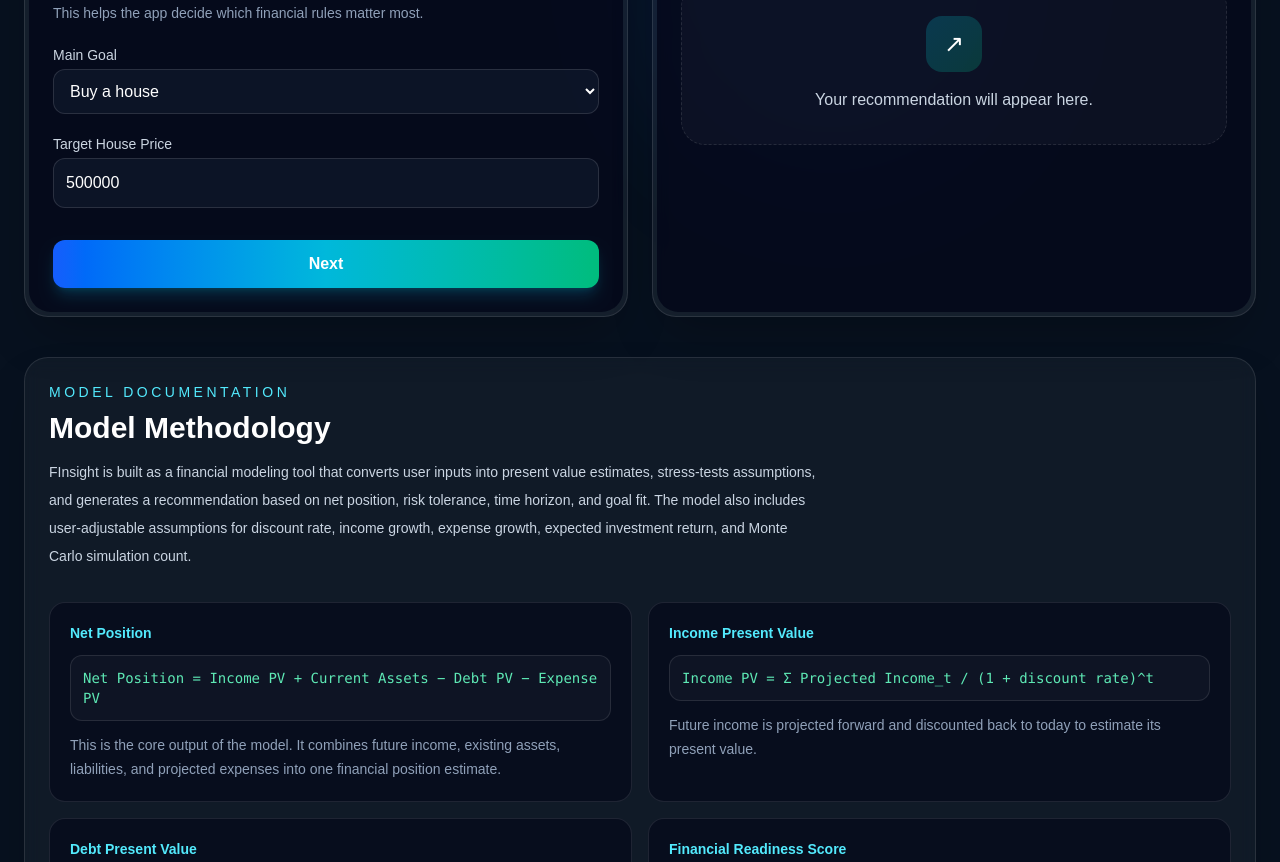
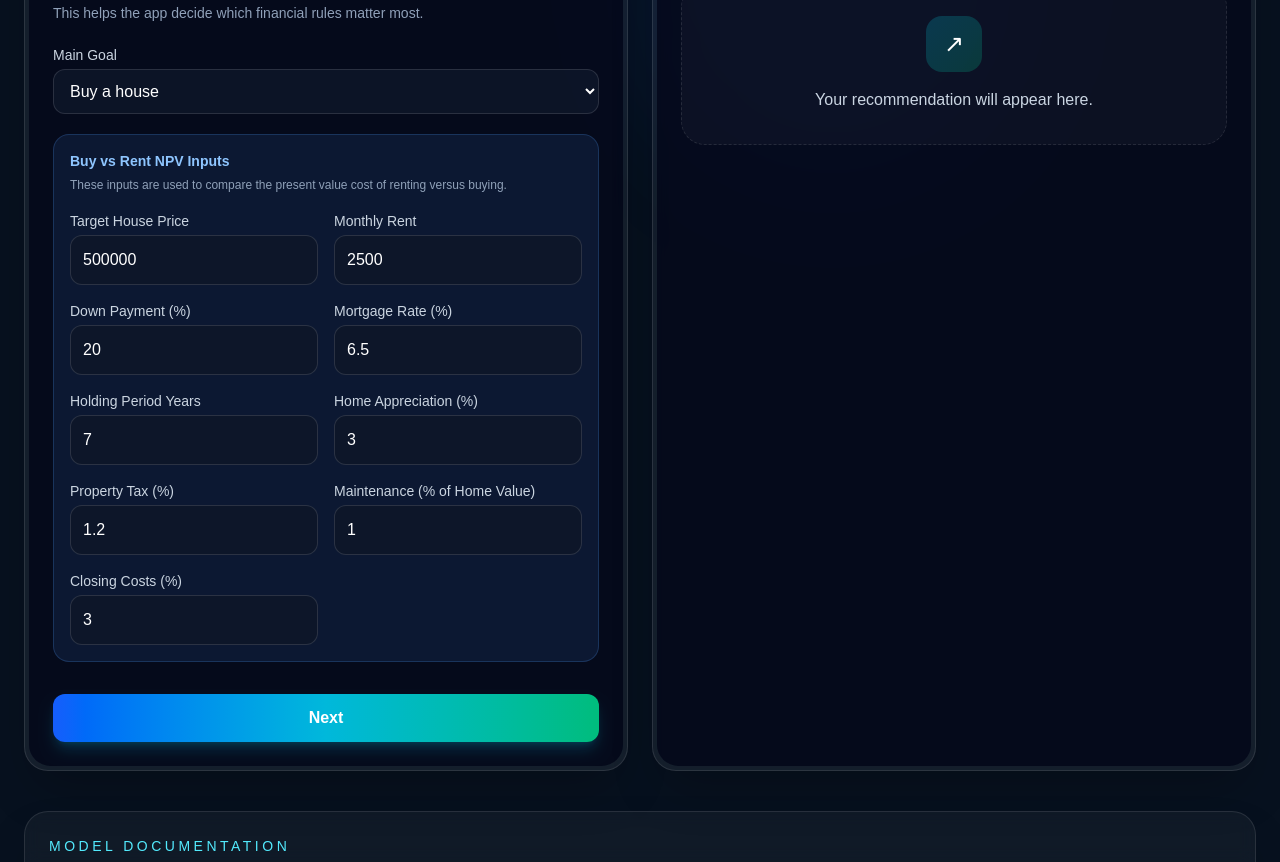
Before and after one commit to Ethan-R162/finsight, a Next.js app: page / in a window 1280 px wide. Shown: the part 620-1482 px from the top of the page. Built offline with nearby package versions, Linux system fonts and the light colour scheme.

Commit message:
Add buy vs rent NPV model

```diff
--- a/components/FinancialForm.tsx
+++ b/components/FinancialForm.tsx
@@ -15,6 +15,7 @@ import { generateActionPlan } from "@/lib/actionPlan";
 import { generateScenarioComparison } from "@/lib/scenarios";
 import { generateSensitivityAnalysis } from "@/lib/sensitivity";
 import { runMonteCarloSimulation } from "@/lib/monteCarlo";
+import { generateBuyRentAnalysis } from "@/lib/buyRent";
 
 type Props = {
   onCalculate: (result: FinancialResult) => void;
@@ -47,6 +48,14 @@ export default function FinancialForm({ onCalculate }: Props) {
     targetHousePrice: 500000,
     scholarshipPercent: 0,
     expectedIncomeIncrease: 0,
+    monthlyRent: 2500,
+    downPaymentPercent: 20,
+    mortgageRate: 6.5,
+    holdingPeriodYears: 7,
+    homeAppreciationRate: 3,
+    propertyTaxRate: 1.2,
+    maintenanceRate: 1,
+    closingCostPercent: 3,
     discountRate: 5,
     baseIncomeGrowthRate: 2,
     expenseGrowthRate: 2.5,
@@ -88,6 +97,7 @@ export default function FinancialForm({ onCalculate }: Props) {
     const scenarioComparison = generateScenarioComparison(form);
     const sensitivityAnalysis = generateSensitivityAnalysis(form);
     const monteCarloResult = runMonteCarloSimulation(form);
+    const buyRentAnalysis = generateBuyRentAnalysis(form);
 
     onCalculate({
       incomePV,
@@ -101,6 +111,7 @@ export default function FinancialForm({ onCalculate }: Props) {
       scenarioComparison,
       sensitivityAnalysis,
       monteCarloResult,
+      buyRentAnalysis,
     });
   }
 
@@ -160,16 +171,114 @@ export default function FinancialForm({ onCalculate }: Props) {
           </div>
 
           {(form.goal === "buy_house" || form.goal === "rent_vs_buy") && (
+  <div className="space-y-4 rounded-2xl border border-blue-400/20 bg-blue-400/10 p-4">
+    <div>
+      <p className="text-sm font-semibold text-blue-300">
+        Buy vs Rent NPV Inputs
+      </p>
+      <p className="mt-1 text-xs leading-5 text-slate-400">
+        These inputs are used to compare the present value cost of renting
+        versus buying.
+      </p>
+    </div>
+
+    <div className="grid gap-4 md:grid-cols-2">
       <div>
         <label className={labelClass}>Target House Price</label>
         <input
           className={inputClass}
           type="number"
           value={form.targetHousePrice}
-                onChange={(e) =>
-                  updateField("targetHousePrice", e.target.value)
-                }
+          onChange={(e) => updateField("targetHousePrice", e.target.value)}
         />
+      </div>
+
+      <div>
+        <label className={labelClass}>Monthly Rent</label>
+        <input
+          className={inputClass}
+          type="number"
+          value={form.monthlyRent}
+          onChange={(e) => updateField("monthlyRent", e.target.value)}
+        />
+      </div>
+
+      <div>
+        <label className={labelClass}>Down Payment (%)</label>
+        <input
+          className={inputClass}
+          type="number"
+          step="0.1"
+          value={form.downPaymentPercent}
+          onChange={(e) => updateField("downPaymentPercent", e.target.value)}
+        />
+      </div>
+
+      <div>
+        <label className={labelClass}>Mortgage Rate (%)</label>
+        <input
+          className={inputClass}
+          type="number"
+          step="0.1"
+          value={form.mortgageRate}
+          onChange={(e) => updateField("mortgageRate", e.target.value)}
+        />
+      </div>
+
+      <div>
+        <label className={labelClass}>Holding Period Years</label>
+        <input
+          className={inputClass}
+          type="number"
+          value={form.holdingPeriodYears}
+          onChange={(e) => updateField("holdingPeriodYears", e.target.value)}
+        />
+      </div>
+
+      <div>
+        <label className={labelClass}>Home Appreciation (%)</label>
+        <input
+          className={inputClass}
+          type="number"
+          step="0.1"
+          value={form.homeAppreciationRate}
+          onChange={(e) => updateField("homeAppreciationRate", e.target.value)}
+        />
+      </div>
+
+      <div>
+        <label className={labelClass}>Property Tax (%)</label>
+        <input
+          className={inputClass}
+          type="number"
+          step="0.1"
+          value={form.propertyTaxRate}
+          onChange={(e) => updateField("propertyTaxRate", e.target.value)}
+        />
+      </div>
+
+      <div>
+        <label className={labelClass}>Maintenance (% of Home Value)</label>
+        <input
+          className={inputClass}
+          type="number"
+          step="0.1"
+          value={form.maintenanceRate}
+          onChange={(e) => updateField("maintenanceRate", e.target.value)}
+        />
+      </div>
+
+      <div>
+        <label className={labelClass}>Closing Costs (%)</label>
+        <input
+          className={inputClass}
+          type="number"
+          step="0.1"
+          value={form.closingCostPercent}
+          onChange={(e) => updateField("closingCostPercent", e.target.value)}
+        />
+      </div>
+    </div>
   </div>
 )}
 
@@ -528,106 +637,6 @@ export default function FinancialForm({ onCalculate }: Props) {
           </div>
         </section>
       )}
-            {step === 7 && (
-        <section className="space-y-5">
-          <div>
-            <p className="text-sm uppercase tracking-[0.25em] text-cyan-300">
-              Model Controls
-            </p>
-            <h2 className="mt-2 text-2xl font-bold">Model assumptions</h2>
-            <p className={mutedText}>
-              Adjust the core assumptions used in the present value model,
-              sensitivity analysis, and Monte Carlo simulation.
-            </p>
-          </div>
-
-          <div className="grid gap-4 md:grid-cols-2">
-            <div>
-              <label className={labelClass}>Discount Rate (%)</label>
-              <input
-                className={inputClass}
-                type="number"
-                step="0.1"
-                value={form.discountRate}
-                onChange={(e) => updateField("discountRate", e.target.value)}
-              />
-              <p className="mt-1 text-xs text-slate-500">
-                Used to discount future income and expenses.
-              </p>
-            </div>
-
-            <div>
-              <label className={labelClass}>Base Income Growth (%)</label>
-              <input
-                className={inputClass}
-                type="number"
-                step="0.1"
-                value={form.baseIncomeGrowthRate}
-                onChange={(e) =>
-                  updateField("baseIncomeGrowthRate", e.target.value)
-                }
-              />
-              <p className="mt-1 text-xs text-slate-500">
-                Added to the industry growth adjustment.
-              </p>
-            </div>
-
-            <div>
-              <label className={labelClass}>Expense Growth / Inflation (%)</label>
-              <input
-                className={inputClass}
-                type="number"
-                step="0.1"
-                value={form.expenseGrowthRate}
-                onChange={(e) =>
-                  updateField("expenseGrowthRate", e.target.value)
-                }
-              />
-              <p className="mt-1 text-xs text-slate-500">
-                Used in the Monte Carlo expense projection.
-              </p>
-            </div>
-
-            <div>
-              <label className={labelClass}>Expected Investment Return (%)</label>
-              <input
-                className={inputClass}
-                type="number"
-                step="0.1"
-                value={form.expectedInvestmentReturn}
-                onChange={(e) =>
-                  updateField("expectedInvestmentReturn", e.target.value)
-                }
-              />
-              <p className="mt-1 text-xs text-slate-500">
-                Used to simulate asset growth.
-              </p>
-            </div>
-
-            <div>
-              <label className={labelClass}>Monte Carlo Simulations</label>
-              <input
-                className={inputClass}
-                type="number"
-                step="100"
-                value={form.monteCarloRuns}
-                onChange={(e) => updateField("monteCarloRuns", e.target.value)}
-              />
-              <p className="mt-1 text-xs text-slate-500">
-                Recommended: 1,000. Maximum used by model: 10,000.
-              </p>
-            </div>
-          </div>
-
-          <div className="rounded-2xl border border-purple-400/20 bg-purple-400/10 p-4 text-sm leading-6 text-purple-100">
-            <p>
-              These assumptions flow through the model calculations, stress
-              testing, and simulation outputs. This makes the model more
-              transparent and easier to defend.
-            </p>
-          </div>
-        </section>
-      )}
 
       <div className="flex gap-3 pt-2">
         {step > 1 && (
--- a/components/ResultsCard.tsx
+++ b/components/ResultsCard.tsx
@@ -262,7 +262,65 @@ export default function ResultsCard({ result }: Props) {
           </p>
         </div>
       </div>
+      <div className="rounded-3xl border border-teal-400/20 bg-teal-400/10 p-5">
+  <p className="text-sm uppercase tracking-[0.2em] text-teal-300">
+    Buy vs Rent NPV Model
+  </p>
 
+  <p className="mt-2 text-sm leading-6 text-slate-300">
+    This model compares the present value cost of renting versus buying over the
+    selected holding period.
+  </p>
+
+  <div className="mt-4 grid gap-3 md:grid-cols-2">
+    <div className="rounded-2xl border border-white/10 bg-slate-950/50 p-4">
+      <p className="text-xs uppercase tracking-[0.2em] text-slate-500">
+        PV Cost of Renting
+      </p>
+      <p className="mt-2 text-xl font-semibold text-white">
+        {formatCurrency(result.buyRentAnalysis.rentPV)}
+      </p>
+    </div>
+
+    <div className="rounded-2xl border border-white/10 bg-slate-950/50 p-4">
+      <p className="text-xs uppercase tracking-[0.2em] text-slate-500">
+        PV Cost of Buying
+      </p>
+      <p className="mt-2 text-xl font-semibold text-white">
+        {formatCurrency(result.buyRentAnalysis.buyPV)}
+      </p>
+    </div>
+  </div>
+
+  <div className="mt-4 rounded-2xl border border-white/10 bg-slate-950/50 p-4">
+    <p className="text-xs uppercase tracking-[0.2em] text-slate-500">
+      NPV Difference
+    </p>
+
+    <p
+      className={`mt-2 text-3xl font-bold ${
+        result.buyRentAnalysis.recommendation === "buy"
+          ? "text-emerald-300"
+          : "text-cyan-300"
+      }`}
+    >
+      {formatCurrency(result.buyRentAnalysis.difference)}
+    </p>
+
+    <p className="mt-3 text-sm leading-6 text-slate-300">
+      {result.buyRentAnalysis.summary}
+    </p>
+
+    <div className="mt-4 rounded-xl border border-white/10 bg-white/[0.03] p-3">
+      <p className="text-sm text-slate-300">
+        Model recommendation:{" "}
+        <span className="font-semibold uppercase text-teal-300">
+          {result.buyRentAnalysis.recommendation}
+        </span>
+      </p>
+    </div>
+  </div>
+</div>
       <div className="rounded-3xl border border-purple-400/20 bg-purple-400/10 p-5">
         <p className="text-sm uppercase tracking-[0.2em] text-purple-300">
           Sensitivity Analysis
--- /dev/null
+++ b/lib/buyRent.ts
@@ -0,0 +1,130 @@
+import { BuyRentAnalysis, FinancialInput } from "@/types/financial";
+import { presentValueOfAnnuity } from "@/lib/calculations";
+
+function percentToDecimal(value: number): number {
+  return value / 100;
+}
+
+function calculateMonthlyMortgagePayment(
+  loanAmount: number,
+  annualRate: number,
+  years: number
+): number {
+  const monthlyRate = annualRate / 12;
+  const months = years * 12;
+
+  if (monthlyRate === 0) {
+    return loanAmount / months;
+  }
+
+  return (
+    loanAmount *
+    (monthlyRate * Math.pow(1 + monthlyRate, months)) /
+    (Math.pow(1 + monthlyRate, months) - 1)
+  );
+}
+
+function calculateRemainingLoanBalance(
+  loanAmount: number,
+  annualRate: number,
+  yearsTotal: number,
+  yearsPaid: number
+): number {
+  const monthlyRate = annualRate / 12;
+  const totalMonths = yearsTotal * 12;
+  const monthsPaid = yearsPaid * 12;
+
+  const monthlyPayment = calculateMonthlyMortgagePayment(
+    loanAmount,
+    annualRate,
+    yearsTotal
+  );
+
+  if (monthlyRate === 0) {
+    return Math.max(loanAmount - monthlyPayment * monthsPaid, 0);
+  }
+
+  return (
+    loanAmount * Math.pow(1 + monthlyRate, monthsPaid) -
+    monthlyPayment *
+      ((Math.pow(1 + monthlyRate, monthsPaid) - 1) / monthlyRate)
+  );
+}
+
+export function generateBuyRentAnalysis(input: FinancialInput): BuyRentAnalysis {
+  const discountRate = percentToDecimal(input.discountRate);
+  const monthlyDiscountRate = discountRate / 12;
+
+  const holdingPeriodYears = Math.max(input.holdingPeriodYears, 1);
+  const holdingPeriodMonths = holdingPeriodYears * 12;
+
+  const homePrice = input.targetHousePrice;
+  const downPayment = homePrice * percentToDecimal(input.downPaymentPercent);
+  const loanAmount = Math.max(homePrice - downPayment, 0);
+
+  const mortgageRate = percentToDecimal(input.mortgageRate);
+  const homeAppreciationRate = percentToDecimal(input.homeAppreciationRate);
+  const propertyTaxRate = percentToDecimal(input.propertyTaxRate);
+  const maintenanceRate = percentToDecimal(input.maintenanceRate);
+  const closingCostPercent = percentToDecimal(input.closingCostPercent);
+
+  const rentPV = presentValueOfAnnuity(
+    input.monthlyRent,
+    monthlyDiscountRate,
+    holdingPeriodMonths
+  );
+
+  const monthlyMortgagePayment = calculateMonthlyMortgagePayment(
+    loanAmount,
+    mortgageRate,
+    30
+  );
+
+  const monthlyPropertyTax = (homePrice * propertyTaxRate) / 12;
+  const monthlyMaintenance = (homePrice * maintenanceRate) / 12;
+
+  const monthlyOwnershipCost =
+    monthlyMortgagePayment + monthlyPropertyTax + monthlyMaintenance;
+
+  const ownershipCostPV = presentValueOfAnnuity(
+    monthlyOwnershipCost,
+    monthlyDiscountRate,
+    holdingPeriodMonths
+  );
+
+  const closingCosts = homePrice * closingCostPercent;
+
+  const futureHomeValue =
+    homePrice * Math.pow(1 + homeAppreciationRate, holdingPeriodYears);
+
+  const remainingLoanBalance = calculateRemainingLoanBalance(
+    loanAmount,
+    mortgageRate,
+    30,
+    holdingPeriodYears
+  );
+
+  const saleProceeds = Math.max(futureHomeValue - remainingLoanBalance, 0);
+
+  const discountedSaleProceeds =
+    saleProceeds / Math.pow(1 + discountRate, holdingPeriodYears);
+
+  const buyPV = downPayment + closingCosts + ownershipCostPV - discountedSaleProceeds;
+
+  const difference = rentPV - buyPV;
+
+  const recommendation = difference > 0 ? "buy" : "rent";
+
+  const summary =
+    recommendation === "buy"
+      ? "Buying has a lower present value cost than renting under these assumptions."
+      : "Renting has a lower present value cost than buying under these assumptions.";
+
+  return {
+    rentPV,
+    buyPV,
+    difference,
+    recommendation,
+    summary,
+  };
+}
--- a/lib/report.ts
+++ b/lib/report.ts
@@ -63,6 +63,16 @@ Improved Plan Net Position: ${formatCurrency(
 Difference: ${formatCurrency(result.scenarioComparison.difference)}
 
 ${result.scenarioComparison.summary}
+----------------------------------------
+BUY VS RENT NPV MODEL
+----------------------------------------
+
+PV Cost of Renting: ${formatCurrency(result.buyRentAnalysis.rentPV)}
+PV Cost of Buying: ${formatCurrency(result.buyRentAnalysis.buyPV)}
+NPV Difference: ${formatCurrency(result.buyRentAnalysis.difference)}
+Recommendation: ${result.buyRentAnalysis.recommendation.toUpperCase()}
+
+${result.buyRentAnalysis.summary}
 ----------------------------------------
 MONTE CARLO SIMULATION
 ----------------------------------------
--- a/types/financial.ts
+++ b/types/financial.ts
@@ -61,6 +61,15 @@ export type FinancialInput = {
   scholarshipPercent: number;
   expectedIncomeIncrease: number;
 
+  monthlyRent: number;
+  downPaymentPercent: number;
+  mortgageRate: number;
+  holdingPeriodYears: number;
+  homeAppreciationRate: number;
+  propertyTaxRate: number;
+  maintenanceRate: number;
+  closingCostPercent: number;
+
   discountRate: number;
   baseIncomeGrowthRate: number;
   expenseGrowthRate: number;
@@ -110,6 +119,13 @@ export type MonteCarloResult = {
   worstCase: number;
   bestCase: number;
 };
+export type BuyRentAnalysis = {
+  rentPV: number;
+  buyPV: number;
+  difference: number;
+  recommendation: "rent" | "buy";
+  summary: string;
+};
 export type FinancialResult = {
   incomePV: number;
   assetValue: number;
@@ -122,4 +138,5 @@ export type FinancialResult = {
   scenarioComparison: ScenarioComparison;
   sensitivityAnalysis: SensitivityAnalysis;
   monteCarloResult: MonteCarloResult;
+  buyRentAnalysis: BuyRentAnalysis;
 };
```
Lines whose indentation alone changed are shown as unchanged.
